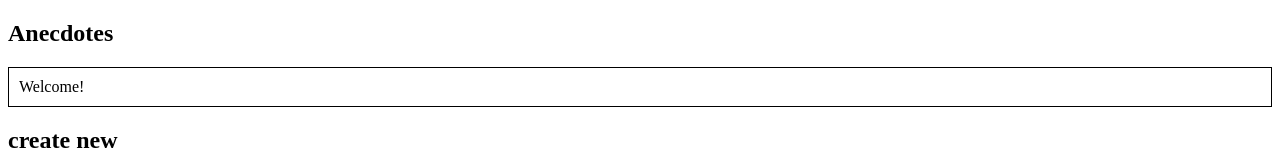
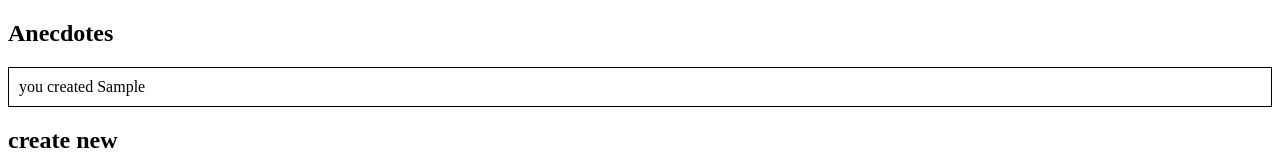
Before and after one commit to edgarcheverier/fullstackopen2019-part6, a React (Create React App) app in the folder redux-anecdotes/: page / in a window 1280 px wide. Both pictures are taken after typing "Sample" into the empty fields and a click on the button "create". Shown: the top 160 px of the page. Built offline with nearby package versions, Linux system fonts and the light colour scheme.

Commit message:
Part6 6.10 Better anecdotes, step8

```diff
--- a/redux-anecdotes/src/components/AnecdoteForm.js
+++ b/redux-anecdotes/src/components/AnecdoteForm.js
@@ -1,12 +1,17 @@
 import React from 'react';
 import { addActionCreator } from '../reducers/anecdoteReducer';
+import { messageActionCreator, showMessageActionCreator } from '../reducers/notificationReducer';
 
 const AnecdoteForm = (props) => {
   const handleSubmit = (e) => {
     e.preventDefault();
     const content = e.target.content.value;
     e.target.content.value = '';
-    props.store.dispatch(addActionCreator(content))
+    props.store.dispatch(addActionCreator(content));
+    const message = `you created ${content}`;
+    props.store.dispatch(showMessageActionCreator(true));
+    props.store.dispatch(messageActionCreator(message));
+    setTimeout(() => props.store.dispatch(showMessageActionCreator(false)), 5000);
   }
 
   return (
--- a/redux-anecdotes/src/components/AnecdoteList.js
+++ b/redux-anecdotes/src/components/AnecdoteList.js
@@ -1,11 +1,16 @@
 import React from 'react';
 import { voteActionCreator } from '../reducers/anecdoteReducer';
+import { messageActionCreator, showMessageActionCreator } from '../reducers/notificationReducer';
 
 const AnecdoteList = (props) => {
   const anecdotes = props.store.getState().anecdotes;
 
-  const vote = (id) => {
-    props.store.dispatch(voteActionCreator(id))
+  const vote = (id, content) => {
+    const message = `you voted ${content}`;
+    props.store.dispatch(voteActionCreator(id));
+    props.store.dispatch(showMessageActionCreator(true));
+    props.store.dispatch(messageActionCreator(message));
+    setTimeout(() => props.store.dispatch(showMessageActionCreator(false)), 5000);
   }
 
   return (
@@ -17,7 +22,7 @@ const AnecdoteList = (props) => {
           </div>
           <div>
             has {anecdote.votes}
-            <button onClick={() => vote(anecdote.id)}>vote</button>
+            <button onClick={() => vote(anecdote.id, anecdote.content)}>vote</button>
           </div>
         </div>
       )}
--- a/redux-anecdotes/src/components/Notification.js
+++ b/redux-anecdotes/src/components/Notification.js
@@ -6,11 +6,14 @@ const Notification = (props) => {
     padding: 10,
     borderWidth: 1
   }
-  return (
-    <div style={style}>
-      {props.store.getState().message}
-    </div>
-  )
+  if (props.store.getState().notification.show) {
+    return (
+      <div style={style}>
+        {props.store.getState().notification.message}
+      </div>
+    )
+  }
+  return <></>
 }
 
 export default Notification
--- a/redux-anecdotes/src/index.js
+++ b/redux-anecdotes/src/index.js
@@ -3,11 +3,11 @@ import ReactDOM from 'react-dom'
 import { createStore, combineReducers } from 'redux'
 import App from './App'
 import anecdoteReducer from './reducers/anecdoteReducer'
-import messageReducer from './reducers/messageReducer';
+import notificationReducer from './reducers/notificationReducer';
 
 const reducer = combineReducers({
   anecdotes: anecdoteReducer,
-  message: messageReducer
+  notification: notificationReducer
 });
 const store = createStore(reducer)
 
--- a/redux-anecdotes/src/reducers/messageReducer.js
+++ /dev/null
@@ -1,17 +0,0 @@
-export const messageActionCreator = (message) => {
-  return {
-    type: 'ADD_MESSAGE',
-    message
-  }
-}
-
-const messageReducer = (state = 'Welcome!', action) => {
-  switch(action.type){
-    case 'ADD_MESSAGE':
-      return action.message;
-    default:
-      return state;
-  }
-}
-
-export default messageReducer;
--- /dev/null
+++ b/redux-anecdotes/src/reducers/notificationReducer.js
@@ -0,0 +1,26 @@
+export const messageActionCreator = (message) => {
+  return {
+    type: 'ADD_MESSAGE',
+    message
+  }
+}
+
+export const showMessageActionCreator = (show) => {
+  return {
+    type: 'SHOW_MESSAGE',
+    show
+  }
+}
+
+const notificationReducer = (state = { message: 'Welcome', show: false }, action) => {
+  switch(action.type){
+    case 'ADD_MESSAGE':
+      return { ...state, message: action.message }
+    case 'SHOW_MESSAGE':
+      return { ...state, show: action.show }
+    default:
+      return state;
+  }
+}
+
+export default notificationReducer;
```
